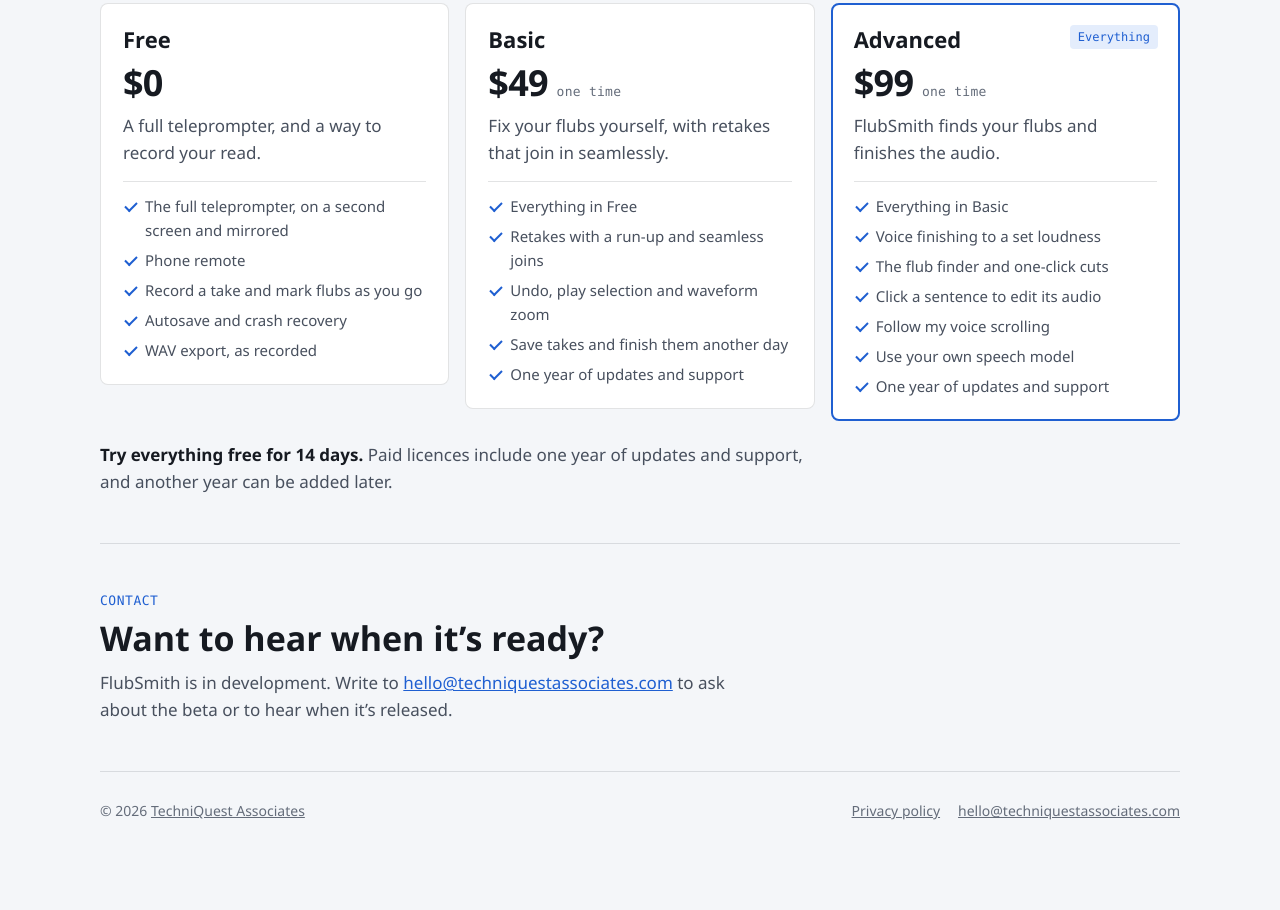
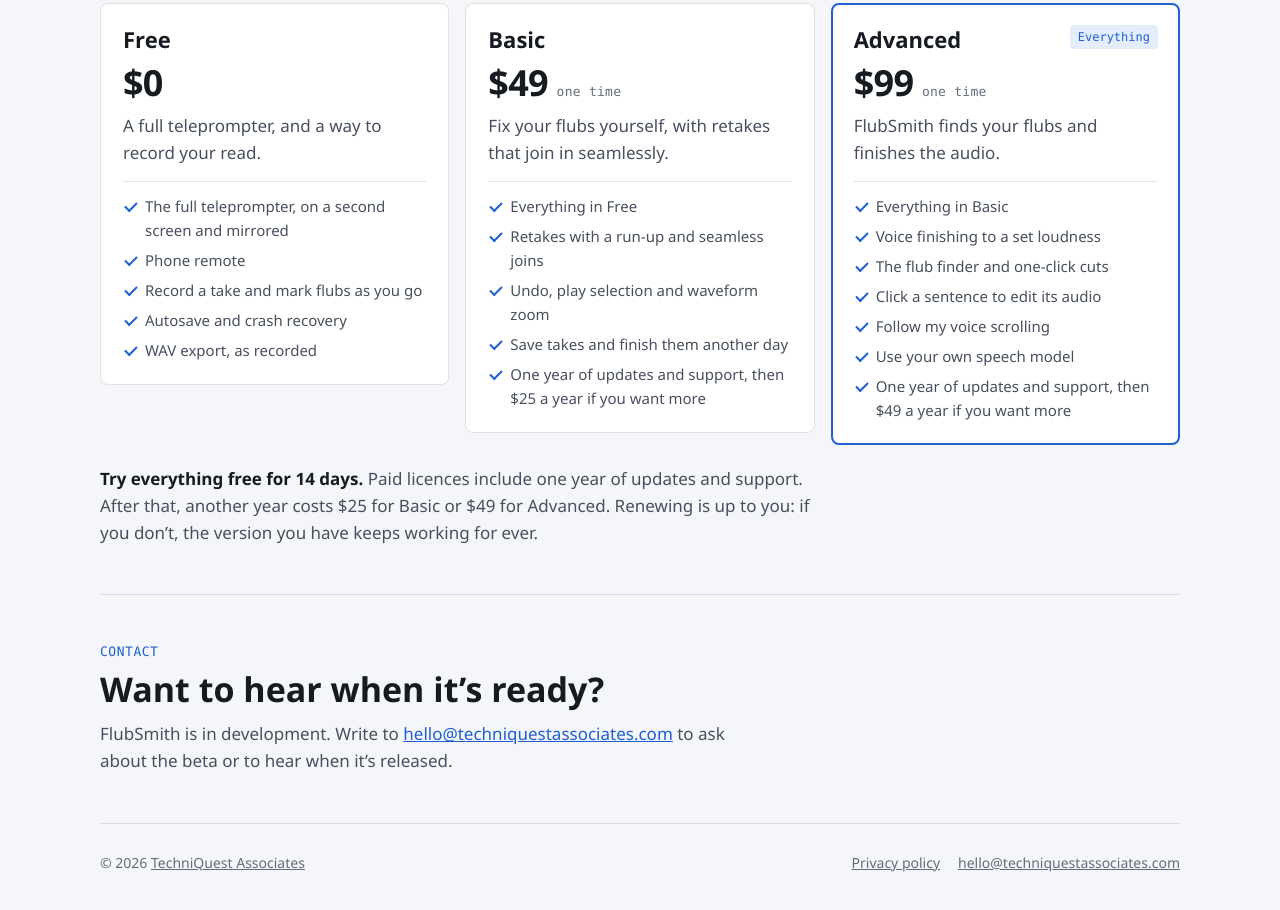
Before and after one commit to ScottDavis-GV/flubsmith.com, a plain HTML site: page index.html in a window 1280 px wide. Shown: the part 1963-2873 px from the top of the page. Before the commit the page ends 2826 px from the top, so only its background shows below. Drawn offline with Linux system fonts and the light colour scheme.

Commit message:
Add renewal prices to the pricing section
After the first year, another year of updates and support costs $25 for
Basic or $49 for Advanced. Say that a licence that isn't renewed keeps
working.

Co-Authored-By: Claude Opus 5.5 <noreply@anthropic.com>

```diff
--- a/index.html
+++ b/index.html
@@ -127,7 +127,7 @@
           <li>Retakes with a run-up and seamless joins</li>
           <li>Undo, play selection and waveform zoom</li>
           <li>Save takes and finish them another day</li>
-          <li>One year of updates and support</li>
+          <li>One year of updates and support, then $25 a year if you want more</li>
         </ul>
       </article>
       <article class="plan feat">
@@ -142,11 +142,11 @@
           <li>Click a sentence to edit its audio</li>
           <li>Follow my voice scrolling</li>
           <li>Use your own speech model</li>
-          <li>One year of updates and support</li>
+          <li>One year of updates and support, then $49 a year if you want more</li>
         </ul>
       </article>
     </div>
-    <p class="trial"><strong>Try everything free for 14 days.</strong> Paid licences include one year of updates and support, and another year can be added later.</p>
+    <p class="trial"><strong>Try everything free for 14 days.</strong> Paid licences include one year of updates and support. After that, another year costs $25 for Basic or $49 for Advanced. Renewing is up to you: if you don’t, the version you have keeps working for ever.</p>
   </section>
 
   <section class="section" id="contact" aria-labelledby="contact-title">
```
